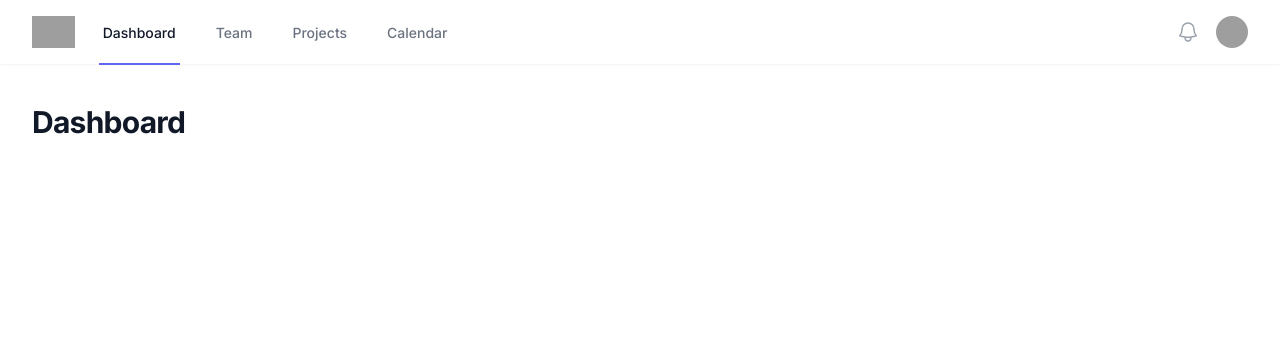
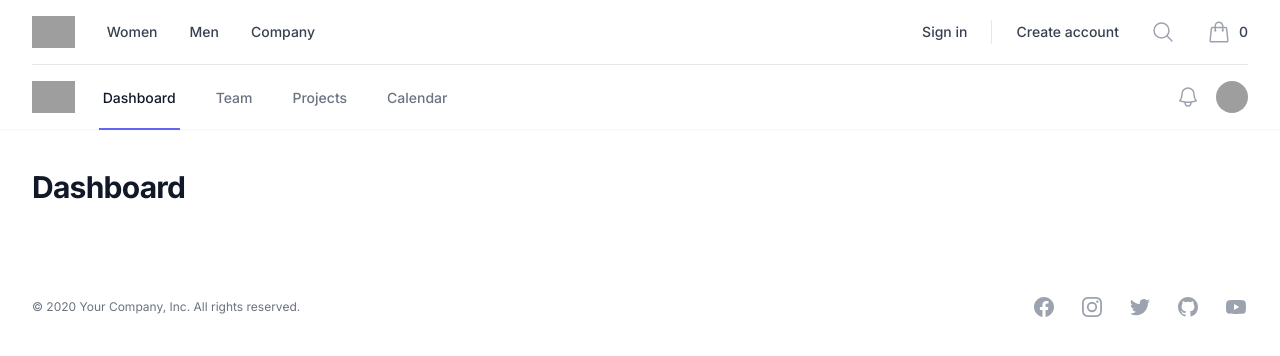
Before and after one commit to alamoda/alamoda-website, a Next.js app: page /dashboard in a window 1280 px wide. Shown: the top 356 px of the page. Built offline with nearby package versions, Linux system fonts and the light colour scheme; grey boxes are pictures that could not be loaded.

Commit message:
Place Header and Footer in layout

```diff
--- a/app/components/Header.tsx
+++ b/app/components/Header.tsx
@@ -1,3 +1,5 @@
+'use client';
+
 import { Fragment, useState } from 'react'
 import { Dialog, Popover, Tab, Transition } from '@headlessui/react'
 import { Bars3Icon, MagnifyingGlassIcon, ShoppingBagIcon, XMarkIcon } from '@heroicons/react/24/outline'
--- a/app/layout.tsx
+++ b/app/layout.tsx
@@ -1,5 +1,7 @@
 import './globals.css'
 import { Inter } from 'next/font/google'
+import Header from './components/Header';
+import Footer from './components/Footer';
 
 const inter = Inter({ subsets: ['latin'] })
 
@@ -15,7 +17,11 @@
 }) {
   return (
     <html lang="en">
-      <body className={inter.className}>{children}</body>
+      <body className={inter.className}>
+        <Header/>
+        {children}
+        <Footer />
+      </body>
     </html>
   )
 }
--- a/app/models/Product.ts
+++ b/app/models/Product.ts
@@ -1,9 +1,9 @@
 import { Schema, models, model } from "mongoose";
 
 const ProductSchema = new Schema({
-    title: {type: String, required: true},
+    title: { type: String, required: true },
     description: String,
-    price: {type: Number, required: true},
+    price: { type: Number, required: true },
     sizes: String,
 });
 
--- a/app/page.tsx
+++ b/app/page.tsx
@@ -1,21 +1,17 @@
 "use client"
 
-import Header from './components/Header';
 import Hero from './components/Hero';
 import CollectionPreview from './components/CollectionPreview';
 import Features from './components/Features';
 import Faqs from './components/Faqs';
-import Footer from './components/Footer';
 
 export default function Home() {
   return (
     <div>
-      <Header />
       <Hero />
       <CollectionPreview />
       <Features />
       <Faqs />
-      <Footer />
     </div>
 
   )
```
Also changed, not shown: app/components/Categories.tsx (indentation only), app/components/CollectionPreview.tsx (indentation only), app/components/Faqs.tsx (indentation only), app/components/Features.tsx (indentation only), app/components/Footer.tsx (indentation only), app/components/Hero.tsx (indentation only).
